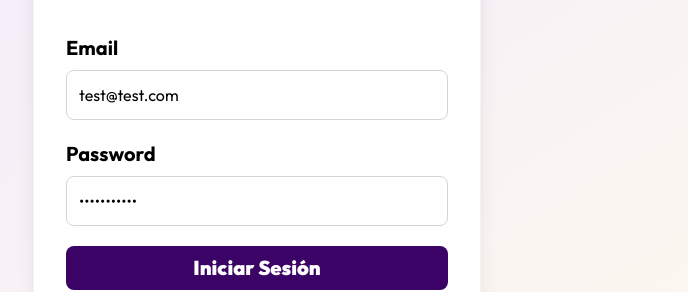
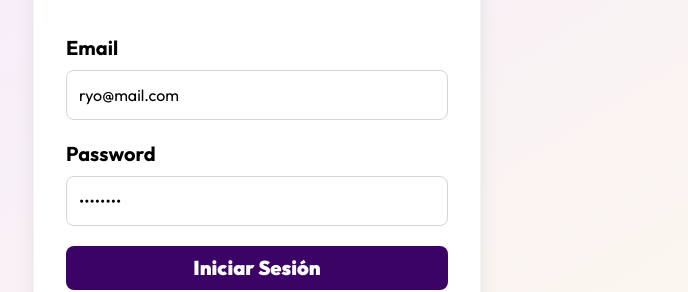
Before and after one commit to chriszumario/cashtracker, a Next.js app in the folder web-app/: page /auth/login in a window 1280 px wide. Shown: the part 242-534 px from the top of the page, without its empty margins (383-1071 px from the left). Built offline with nearby package versions, Linux system fonts and the light colour scheme.

Commit message:
fix(auth): update default login credentials for testing

```diff
--- a/web-app/components/auth/LoginForm.tsx
+++ b/web-app/components/auth/LoginForm.tsx
@@ -35,7 +35,7 @@
                         placeholder="Email de Registro"
                         className="w-full border border-gray-300 p-3 rounded-lg"
                         name="email"
-                        defaultValue="test@test.com" // Añadir valor por defecto para el email
+                        defaultValue="ryo@mail.com" // Añadir valor por defecto para el email
                     />
                 </div>
 
@@ -49,7 +49,7 @@
                         placeholder="Password de Registro"
                         className="w-full border border-gray-300 p-3 rounded-lg"
                         name="password"
-                        defaultValue="password123" // Añadir valor por defecto para la contraseña
+                        defaultValue="12345678" // Añadir valor por defecto para la contraseña
                     />
                 </div>
 
```
